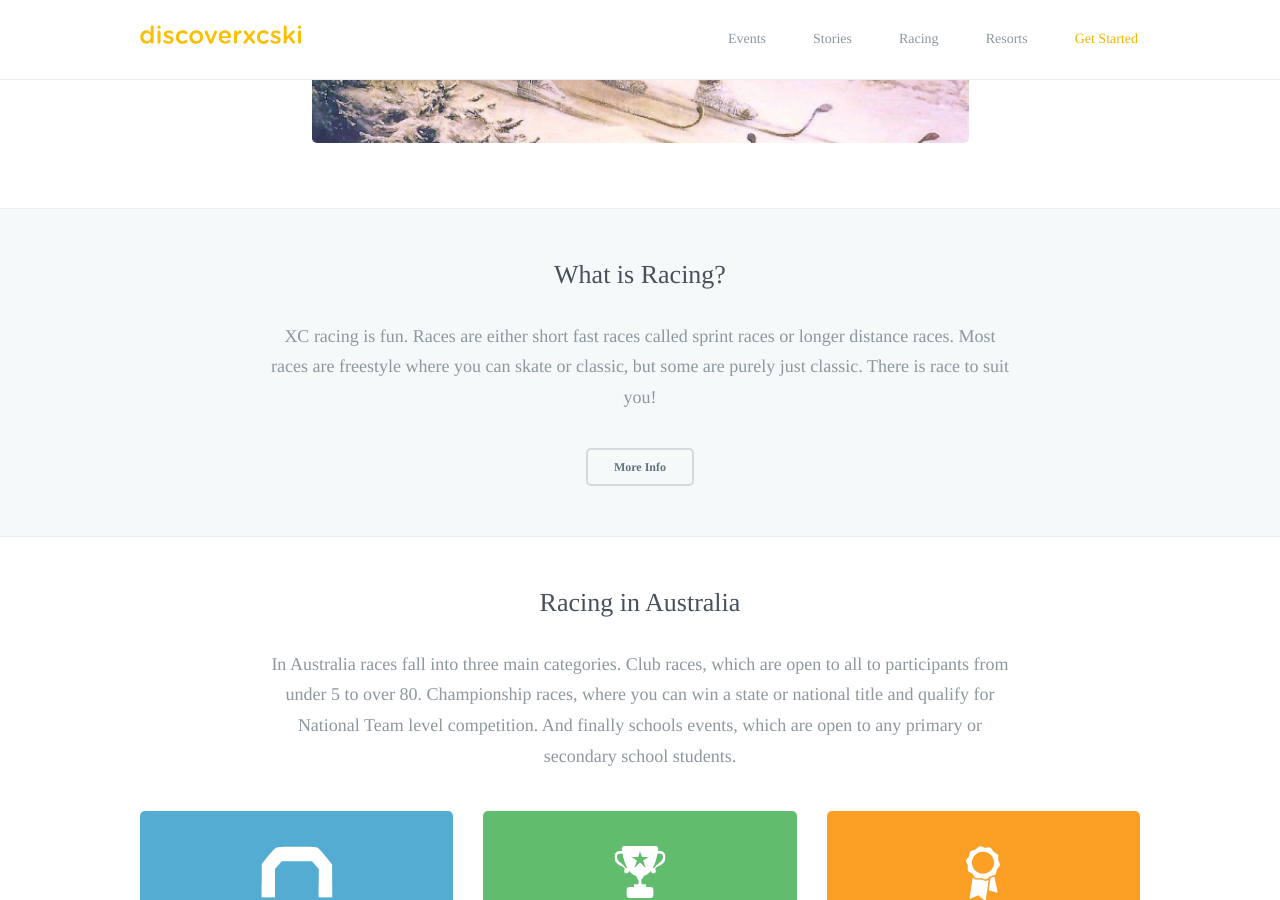
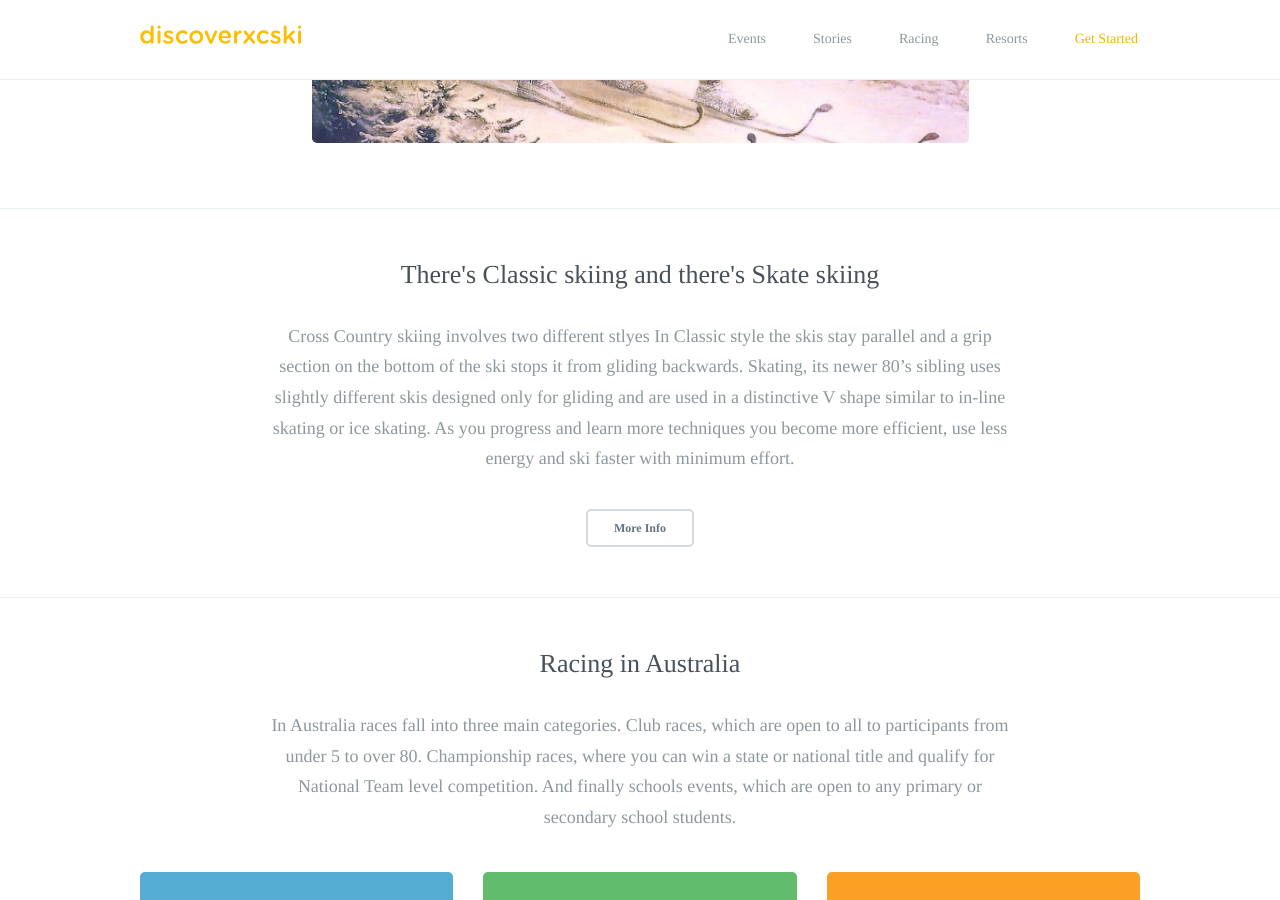
Before and after one commit to robcatto/robcatto.github.io, a Jekyll site: the page built from discoverxc/index.html, in a window 1280 px wide and 900 px high, scrolled down 782 px. Built offline with Jekyll 4.4.1, drawn with Linux system fonts in a browser that asks for light colours; some web fonts are replaced; Markdown is read by kramdown in place of the engine named in the settings.

Commit message:
Classic and Skate headings

```diff
--- a/discoverxc/index.html
+++ b/discoverxc/index.html
@@ -44,7 +44,7 @@ layout: default
 
       <div class="content">
         <div id="content1">
-        <section class="mobile_section" style="border-bottom: none">
+        <section class="mobile_section">
                 <h3>XC was created by Vikings 7000 years ago</h3>
                 <p>That’s right, Vikings in early Scandinavia used skis to get to places since everything was covered in snow. Since then it has branched off into track skiing, ski jumping, telemarking, ski touring and back country skiing. It first came to Australia during the Gold Rush in 1854 and has been gaining popularity ever since.
                 </p>
@@ -56,9 +56,9 @@ layout: default
                 </section>
 
 
-                <section class="mobile_section section_hasbg">
-                    <h3>What is Racing?</h3>
-                    <p>XC racing is fun.  Races are either short fast races called sprint races or longer distance races.  Most races are freestyle where you can skate or classic, but some are purely just classic.  There is race to suit you!
+                <section class="mobile_section">
+                    <h3>There's Classic skiing and there's Skate skiing</h3>
+                    <p>Cross Country skiing involves two different stlyes In Classic style the skis stay parallel and a grip section on the bottom of the ski stops it from gliding backwards. Skating, its newer 80’s sibling uses slightly different skis designed only for gliding and are used in a distinctive V shape similar to in-line skating or ice skating. As you progress and learn more techniques you become more efficient, use less energy and ski faster with minimum effort.
                      </p>
                     <a class="button small dark" href="/racing/event-formats" data-featurette="analytics-click-event" data-event-category="button" data-event-action="M: Clicked Design an iOS Game" data-event-label="Source: Homepage Alt" id="featurette-35">More Info</a>
                 </section>
```
